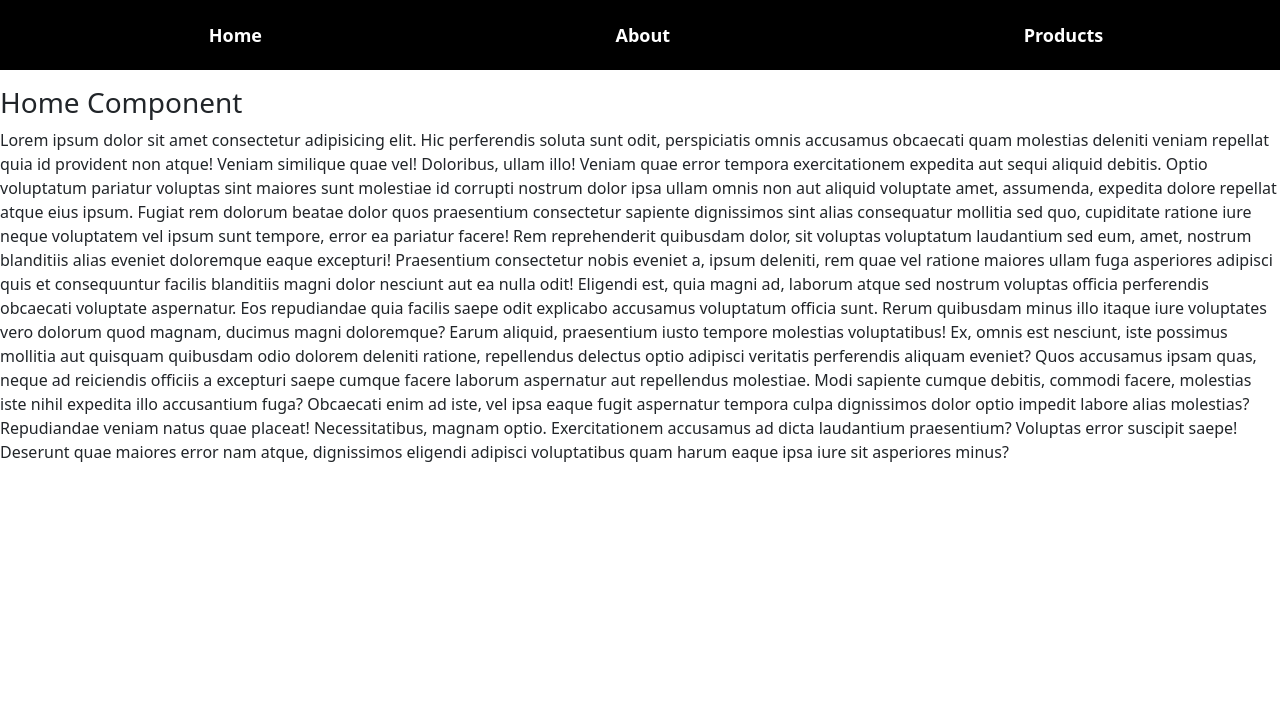
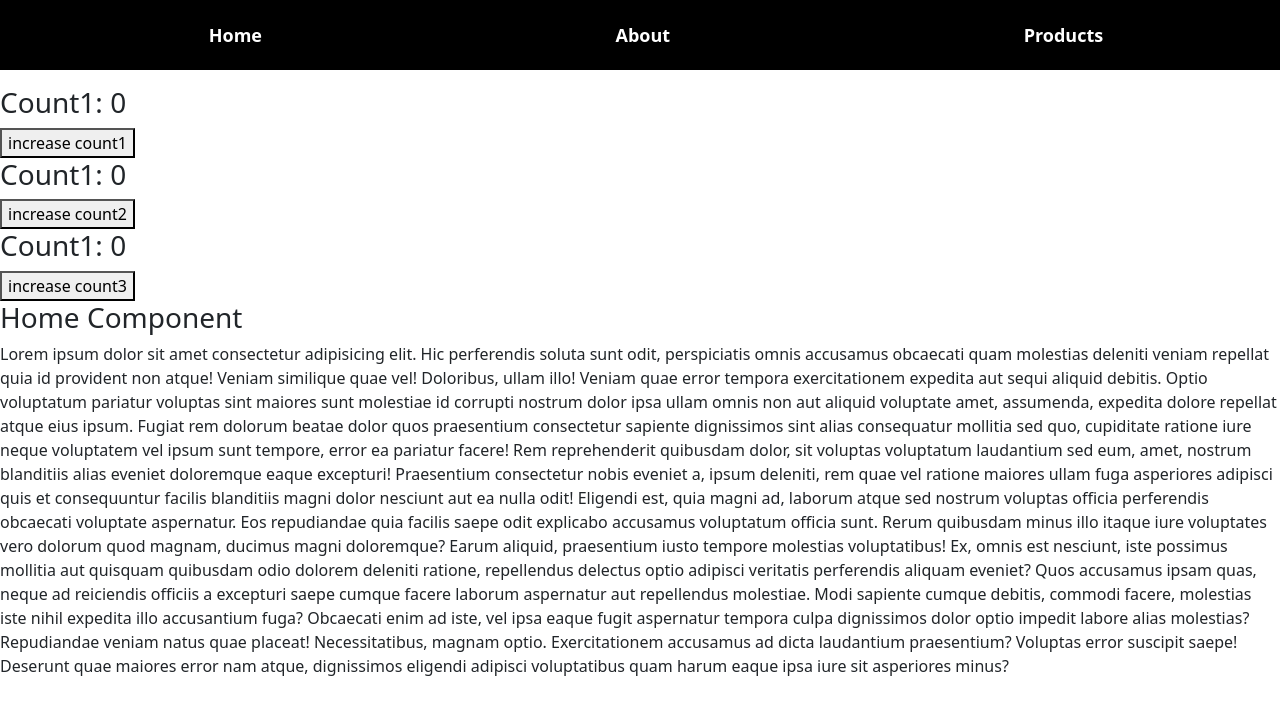
Before and after one commit to venkatravilla333/React-15, a React (Create React App) app in the folder myapp/: page / in a window 1280 px wide. Shown: the top 714 px of the page. Built offline with nearby package versions, Linux system fonts and the light colour scheme.

Commit message:
Custom hooks & Hoc

```diff
--- a/myapp/src/App.js
+++ b/myapp/src/App.js
@@ -8,6 +8,12 @@ import '../src/components/functional-components/Routing/style.css'
 import Header from './components/functional-components/Routing/Header'
 import ProductDescription from './components/functional-components/Routing/ProductDescription'
 import Pagenotfound from './components/functional-components/Routing/Pagenotfound'
+import A from './components/class-components/Remove-Duplicate-Logic/A'
+import B from './components/class-components/Remove-Duplicate-Logic/B'
+import C from './components/class-components/Remove-Duplicate-Logic/C'
+// import A from './components/functional-components/Performance/Remove-Duplicate-Logic/A'
+// import B from './components/functional-components/Performance/Remove-Duplicate-Logic/B'
+// import C from './components/functional-components/Performance/Remove-Duplicate-Logic/C'
 let About = React.lazy(()=> import('./components/functional-components/Routing/About'))
 
 function App() {
@@ -17,7 +23,10 @@ function App() {
 
   return (
     <div>
-      <Header/>
+      <Header />
+      <A />
+      <B />
+      <C />
       {/* {url.pathname !== '/about' && <Header/>} */}
       <Routes>
         <Route path='/' element={<Home/> } />
--- /dev/null
+++ b/myapp/src/components/class-components/Remove-Duplicate-Logic/A.js
@@ -0,0 +1,27 @@
+import React, { Component } from 'react'
+import Hoc from './Hoc'
+
+export class A extends Component {
+   constructor(props) {
+     super(props)
+    //  this.state = {
+    //     count: 0
+    //  }
+  }
+
+  // increaseCount = () => {
+  //   this.setState({
+  //     count: this.state.count+1
+  //   })
+  // }
+  render() {
+    return (
+      <div>
+        <h3>Count1: {this.props.count}</h3>
+        <button onClick={this.props.increaseCount}>increase count1</button>
+      </div>
+    )
+  }
+}
+
+export default Hoc(A)
--- /dev/null
+++ b/myapp/src/components/class-components/Remove-Duplicate-Logic/B.js
@@ -0,0 +1,27 @@
+import React, { Component } from 'react'
+import Hoc from './Hoc'
+
+export class B extends Component {
+   constructor(props) {
+     super(props)
+    //  this.state = {
+    //     count: 0
+    //  }
+  }
+
+  // increaseCount = () => {
+  //   this.setState({
+  //     count: this.state.count+1
+  //   })
+  // }
+  render() {
+    return (
+      <div>
+        <h3>Count1: {this.props.count}</h3>
+        <button onMouseOver={this.props.increaseCount}>increase count2</button>
+      </div>
+    )
+  }
+}
+
+export default Hoc(B)
--- /dev/null
+++ b/myapp/src/components/class-components/Remove-Duplicate-Logic/C.js
@@ -0,0 +1,28 @@
+import React, { Component } from 'react'
+import Hoc from './Hoc'
+
+export class C extends Component {
+   constructor(props) {
+     super(props)
+
+    //  this.state = {
+    //     count: 0
+    //  }
+  }
+
+  // increaseCount = () => {
+  //   this.setState({
+  //     count: this.state.count+1
+  //   })
+  // }
+  render() {
+    return (
+      <div>
+        <h3>Count1: {this.props.count}</h3>
+        <button onDoubleClick={this.props.increaseCount}>increase count3</button>
+      </div>
+    )
+  }
+}
+
+export default Hoc(C)
--- /dev/null
+++ b/myapp/src/components/class-components/Remove-Duplicate-Logic/Hoc.js
@@ -0,0 +1,27 @@
+import React from "react"
+
+let Hoc = (OriginalCom) => {
+  class NewCom extends React.Component{
+    constructor(props) {
+      super(props)
+
+      this.state = {
+         count: 0
+      }
+    }
+
+    increaseCount = () => {
+      this.setState({
+        count: this.state.count+1
+      })
+    }
+    render() {
+      return <div>
+        <OriginalCom count={this.state.count} increaseCount={this.increaseCount } />
+      </div>
+    }
+  }
+  return NewCom
+}
+
+export default Hoc
--- /dev/null
+++ b/myapp/src/components/functional-components/Performance/Remove-Duplicate-Logic/A.js
@@ -0,0 +1,19 @@
+import React, { useState } from 'react'
+import UseCount from './UseCount'
+
+function A() {
+//  let [count, setCount] = useState(0)
+
+//   let increaseCount = () => {
+//     setCount(count+1)
+  //   }
+  let [count, increaseCount] = UseCount()
+  return (
+    <div>
+      <h3>Count1: {count}</h3>
+      <button onClick={increaseCount}>increse count1</button>
+    </div>
+  )
+}
+
+export default A
--- /dev/null
+++ b/myapp/src/components/functional-components/Performance/Remove-Duplicate-Logic/B.js
@@ -0,0 +1,20 @@
+import React, { useState } from 'react'
+import UseCount from './UseCount'
+
+function B() {
+  // let [count2, setCount] = useState(0)
+
+  // let increaseCount = () => {
+  //   setCount(count2+1)
+  // }
+  let [count, increaseCount] = UseCount()
+
+  return (
+    <div>
+      <h3>Count2: {count}</h3>
+      <button onMouseOver={increaseCount}>increse count2</button>
+    </div>
+  )
+}
+
+export default B
--- /dev/null
+++ b/myapp/src/components/functional-components/Performance/Remove-Duplicate-Logic/C.js
@@ -0,0 +1,19 @@
+import React, { useState } from 'react'
+import UseCount from './UseCount'
+
+function C() {
+//  let [count3, setCount] = useState(0)
+
+//   let increaseCount = () => {
+//     setCount(count3+1)
+  //   }
+  let [count, increaseCount] = UseCount()
+  return (
+    <div>
+      <h3>Count3: {count}</h3>
+      <button onDoubleClick={increaseCount}>increse count3</button>
+    </div>
+  )
+}
+
+export default C
```
Also changed, not shown: myapp/src/components/class-components/Remove-Duplicate-Logic/UseCount.js (added, +12 -0 lines), myapp/src/components/functional-components/Performance/Remove-Duplicate-Logic/UseCount.js (added, +12 -0 lines).
